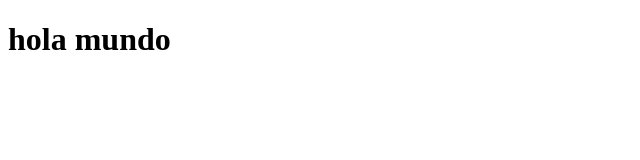
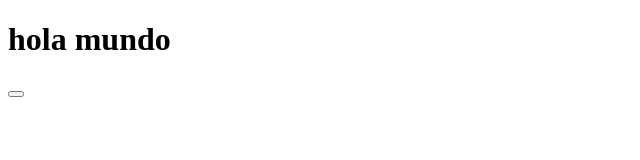
Before and after one commit to Diego-Espinetti/ejercicio3, a plain HTML site: page index.html in a window 1280 px wide. Shown: the full height of the page, 0-640 px from the left. Drawn offline with Linux system fonts and the light colour scheme.

Commit message:
empezando

```diff
--- a/index.html
+++ b/index.html
@@ -8,6 +8,6 @@
 </head>
 <body>
     <h1>hola mundo</h1>
-
+    <button onclick="VerTelevisores()"></button>
 </body>
 </html>
```
Also changed, not shown: script.js (+22 -0 lines).
